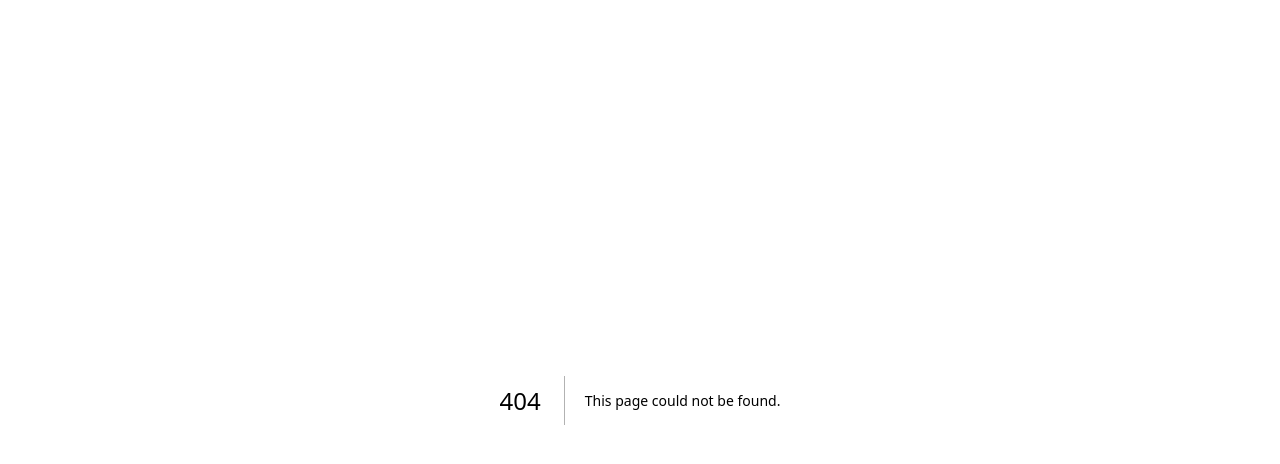
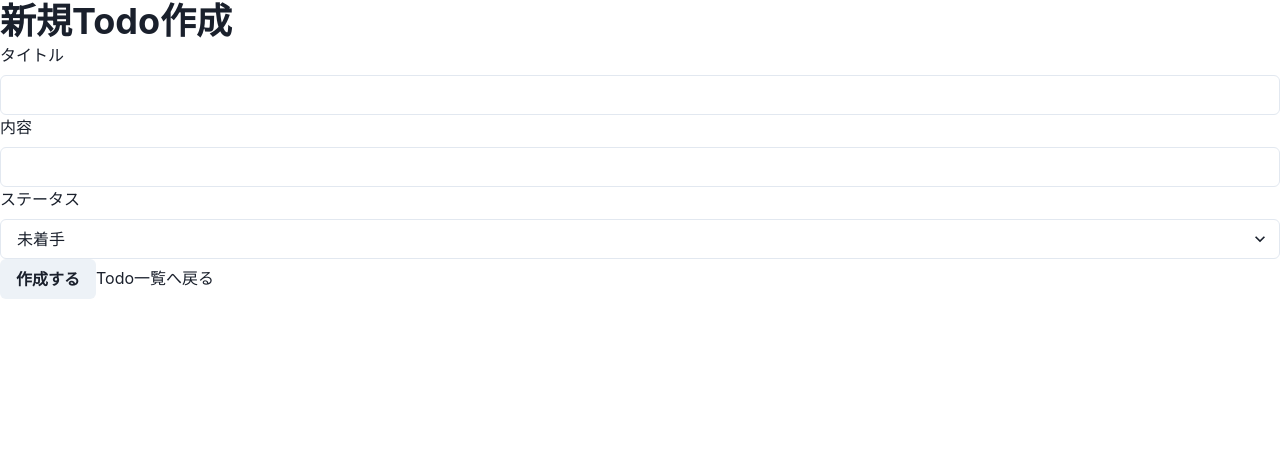
Before and after one commit to tak-okmt/todo_app_next, a Next.js app: page /todos/create in a window 1280 px wide. Before the commit this address had no page. Shown: the top 464 px of the page. Built offline with nearby package versions, Linux system fonts and the light colour scheme.

Commit message:
Todo新規作成ページの追加

```diff
--- a/src/pages/_app.tsx
+++ b/src/pages/_app.tsx
@@ -6,7 +6,7 @@ import { createContext, useState } from 'react';
 export type Todo = {
   id: number;
   title: string;
-  detail: string;
+  detail?: string;
   status: "notStartYet" | "inProgress" | "completed";
   createdAt: Date;
 }
--- /dev/null
+++ b/src/pages/todos/create.tsx
@@ -0,0 +1,70 @@
+import React, { useContext, useState } from "react"
+import NextLink from "next/link"
+import { Todo, TodoContext } from "../_app"
+import { Button, FormControl, FormLabel, Heading, Input, Link, Select } from "@chakra-ui/react"
+import { useRouter } from "next/router"
+
+const Create = () => {
+  const router = useRouter()
+  const { todos, setTodos } = useContext(TodoContext)
+  const [todoId, setTodoId] = useState<number>(todos.length + 1)
+  const [todo, setTodo] = useState<Todo>({
+    id: todoId,
+    title: "",
+    status: "notStartYet",
+    createdAt: new Date()
+  })
+
+  const handleInputChange = (e: React.ChangeEvent<HTMLInputElement | HTMLSelectElement>) => {
+    const target = e.target
+    setTodo({ ...todo, [target.name]: target.value })
+  }
+
+  const handleCreateButtonClick = () => {
+    setTodos([...todos, todo])
+    setTodoId((prevId) => prevId + 1)
+    alert("新規todoの作成が完了しました")
+    router.push("/todos")
+  }
+
+  return (
+    <>
+      <Heading as='h1'>新規Todo作成</Heading>
+      <FormControl>
+        <FormLabel>タイトル</FormLabel>
+        <Input
+          type="text"
+          id="title"
+          name="title"
+          value={todo.title}
+          onChange={(e) => handleInputChange(e)}
+        />
+      </FormControl>
+      <FormControl>
+        <FormLabel>内容</FormLabel>
+        <Input
+          type="textarea"
+          id="detail"
+          name="detail"
+          value={todo.detail}
+          onChange={(e) => handleInputChange(e)}
+        />
+      </FormControl>
+      <FormControl>
+        <FormLabel>ステータス</FormLabel>
+        <Select name="status" value={todo.status} onChange={(e) => handleInputChange(e)}>
+          <option value="notStartYet">未着手</option>
+          <option value="inProgress">進行中</option>
+          <option value="completed">完了</option>
+        </Select>
+      </FormControl>
+      <Button onClick={handleCreateButtonClick}>
+        作成する
+      </Button>
+      <Link as={NextLink} href="/todos">
+        Todo一覧へ戻る
+      </Link>
+    </>
+  )
+}
+export default Create
```
Also changed, not shown: src/pages/todos.tsx (+14 -6 lines).
